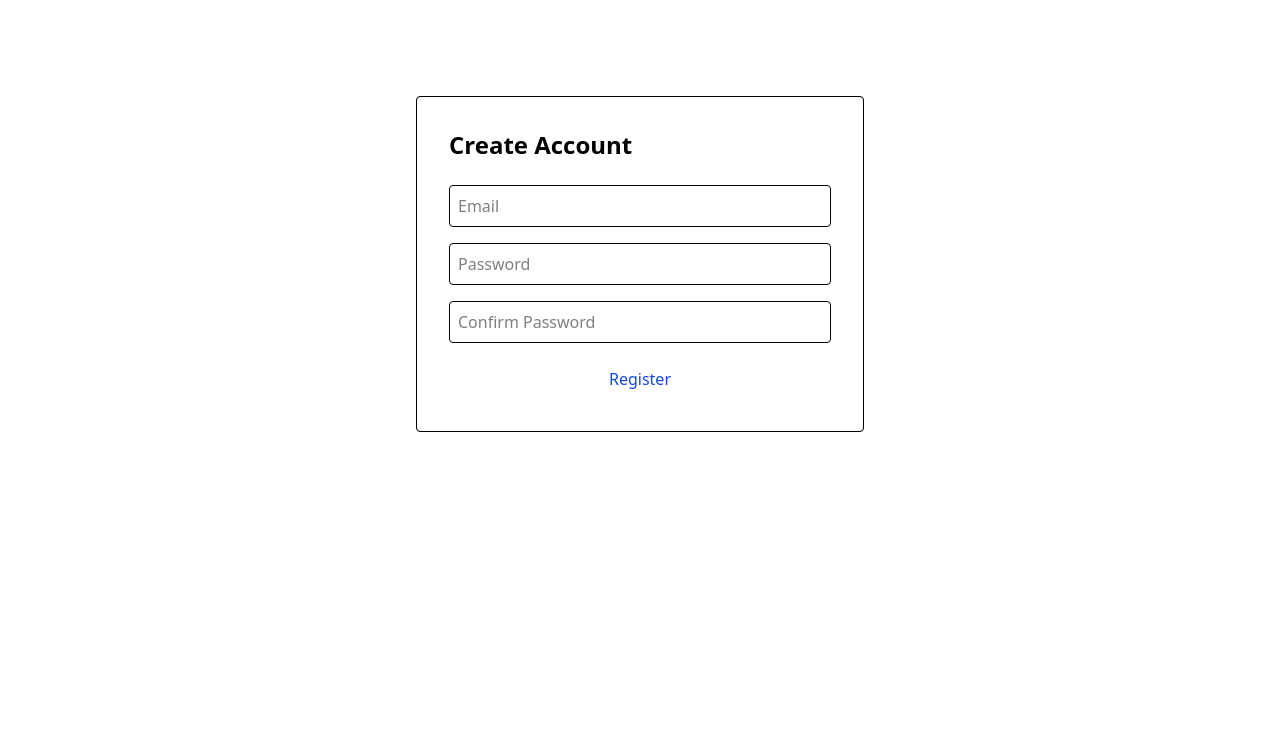
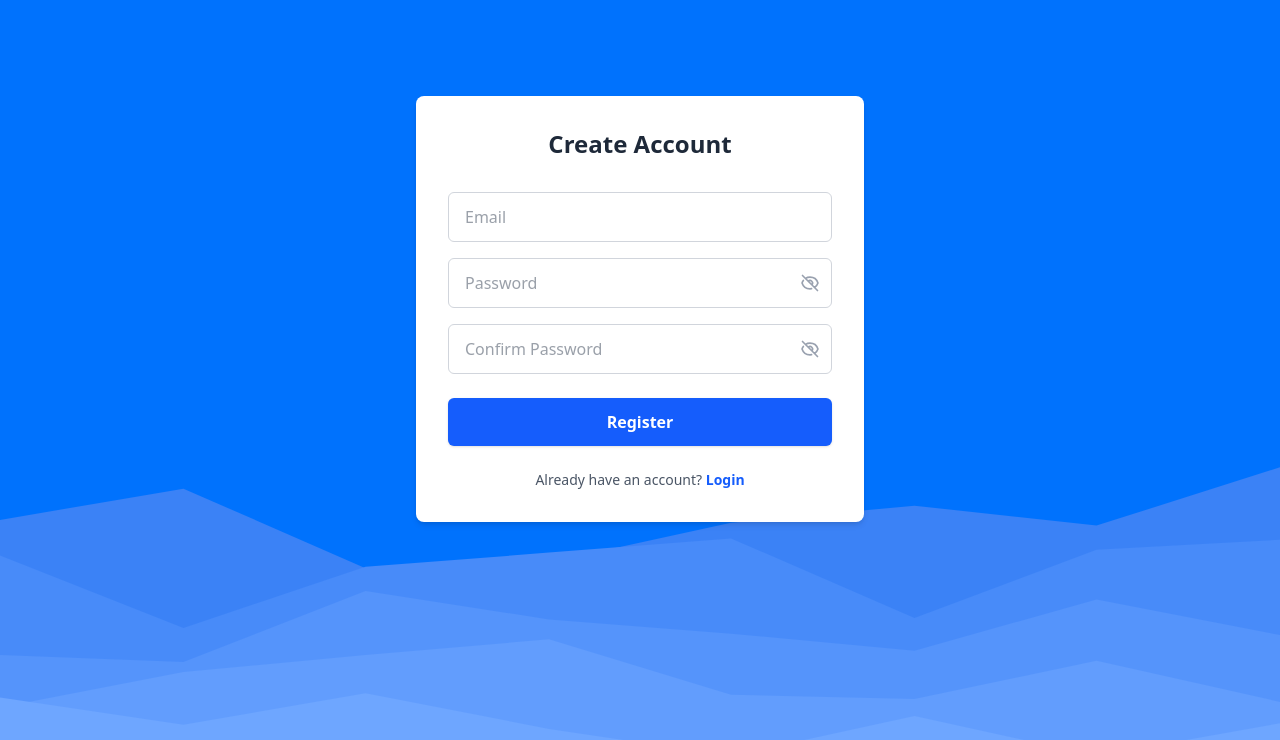
Before and after one commit to Divyanlr/React-SaaS-MVP----Project, a React app in the folder frontend/: page /register in a window 1280 px wide. Shown: the top 740 px of the page. Built offline with nearby package versions, Linux system fonts and the light colour scheme; the HTML template or start-up script is replaced by a standard one.

Commit message:
feat: updated design for login and reg pages

```diff
--- a/frontend/src/pages/Login.tsx
+++ b/frontend/src/pages/Login.tsx
@@ -1,10 +1,11 @@
 import { useState } from "react";
-import { useNavigate } from "react-router-dom";
+import { useNavigate, Link } from "react-router-dom";
 import { setToken } from "../utils/auth";
 
 export default function Login() {
   const [email, setEmail] = useState("");
   const [password, setPassword] = useState("");
+  const [showPassword, setShowPassword] = useState(false);
   const [error, setError] = useState("");
   const navigate = useNavigate();
 
@@ -36,38 +37,91 @@ export default function Login() {
   };
 
   return (
+    <div className="relative min-h-screen px-10 py-24 bg-blue-400 text-center text-white flex-grow overflow-hidden">
       <form
+        className="max-w-3xl mx-auto relative z-10 max-w-md w-full bg-white p-8 rounded-lg shadow-md"
         onSubmit={handleSubmit}
-      className="max-w-md mx-auto mt-24 p-8 border rounded"
       >
-      <h2 className="text-2xl font-semibold mb-6">Login</h2>
+        <h2 className="text-2xl font-bold text-gray-800 text-center mb-8">
+          Login to your account
+        </h2>
 
-      {error && <p className="text-red-600 mb-4">{error}</p>}
+        {error && (
+          <p className="text-red-600 mb-4 text-sm text-center">{error}</p>
+        )}
 
+        <div className="mb-4">
           <input
             type="email"
-        className="w-full mb-4 p-2 border rounded"
+            className="w-full px-4 py-3 border border-gray-300 rounded-md focus:outline-none focus:ring-2 focus:ring-blue-500 focus:border-transparent text-gray-700"
             value={email}
             onChange={(e) => setEmail(e.target.value)}
             placeholder="Email"
             required
           />
+        </div>
 
+        <div className="mb-6 relative">
           <input
-        type="password"
-        className="w-full mb-6 p-2 border rounded"
+            type={showPassword ? "text" : "password"}
+            className="w-full px-4 py-3 border border-gray-300 rounded-md focus:outline-none focus:ring-2 focus:ring-blue-500 focus:border-transparent text-gray-700"
             value={password}
             onChange={(e) => setPassword(e.target.value)}
             placeholder="Password"
             required
           />
+          <button
+            type="button"
+            onClick={() => setShowPassword(!showPassword)}
+            className="absolute right-3 top-1/2 transform -translate-y-1/2 text-gray-400 hover:text-gray-600"
+          >
+            <svg
+              className="w-5 h-5"
+              fill="none"
+              stroke="currentColor"
+              viewBox="0 0 24 24"
+            >
+              {showPassword ? (
+                <path
+                  strokeLinecap="round"
+                  strokeLinejoin="round"
+                  strokeWidth={2}
+                  d="M15 12a3 3 0 11-6 0 3 3 0 016 0z M2.458 12C3.732 7.943 7.523 5 12 5c4.478 0 8.268 2.943 9.542 7-1.274 4.057-5.064 7-9.542 7-4.477 0-8.268-2.943-9.542-7z"
+                />
+              ) : (
+                <path
+                  strokeLinecap="round"
+                  strokeLinejoin="round"
+                  strokeWidth={2}
+                  d="M13.875 18.825A10.05 10.05 0 0112 19c-4.478 0-8.268-2.943-9.543-7a9.97 9.97 0 011.563-3.029m5.858.908a3 3 0 114.243 4.243M9.878 9.878l4.242 4.242M9.88 9.88l-3.29-3.29m7.532 7.532l3.29 3.29M3 3l3.59 3.59m0 0A9.953 9.953 0 0112 5c4.478 0 8.268 2.943 9.543 7a10.025 10.025 0 01-4.132 5.411m0 0L21 21"
+                />
+              )}
+            </svg>
+          </button>
+        </div>
 
         <button
           type="submit"
-        className="w-full bg-green-600 text-white py-2 rounded"
+          className="w-full bg-blue-600 text-white py-3 rounded-md font-semibold hover:bg-blue-700 transition shadow-sm"
         >
           Login
         </button>
+
+        <p className="text-center text-gray-600 text-sm mt-6">
+          Don't have an account?{" "}
+          <Link
+            to="/register"
+            className="text-blue-600 hover:text-blue-700 font-semibold hover:underline"
+          >
+            Register
+          </Link>
+        </p>
       </form>
+      <img
+        src="/src/assets/hero-wave.svg"
+        alt="hero-wave"
+        className="absolute bottom-0 left-0 w-full"
+      />
+    </div>
   );
 }
--- a/frontend/src/pages/Register.tsx
+++ b/frontend/src/pages/Register.tsx
@@ -1,11 +1,13 @@
 import { useState } from "react";
 import { register } from "../services/api";
-import { useNavigate } from "react-router-dom";
+import { useNavigate, Link } from "react-router-dom";
 
 export default function Register() {
   const [email, setEmail] = useState("");
   const [password, setPassword] = useState("");
   const [confirm, setConfirm] = useState("");
+  const [showPassword, setShowPassword] = useState(false);
+  const [showConfirm, setShowConfirm] = useState(false);
   const [error, setError] = useState("");
   const navigate = useNavigate();
 
@@ -25,35 +27,130 @@ export default function Register() {
   };
 
   return (
+    <div className="relative min-h-screen px-10 py-24 bg-blue-400 text-center text-white flex-grow overflow-hidden">
       <form
+        className="max-w-3xl mx-auto relative z-10 max-w-md w-full bg-white p-8 rounded-lg shadow-md"
         onSubmit={handleSubmit}
-      className="max-w-md mx-auto mt-24 p-8 border rounded"
       >
-      <h2 className="text-2xl font-semibold mb-6">Create Account</h2>
+        <h2 className="text-2xl font-bold text-gray-800 text-center mb-8">
+          Create Account
+        </h2>
 
+        {error && (
+          <p className="text-red-600 mb-4 text-sm text-center">{error}</p>
+        )}
+
+        <div className="mb-4">
           <input
-        className="w-full mb-4 p-2 border rounded"
+            type="email"
+            className="w-full px-4 py-3 border border-gray-300 rounded-md focus:outline-none focus:ring-2 focus:ring-blue-500 focus:border-transparent text-gray-700"
+            value={email}
+            onChange={(e) => setEmail(e.target.value)}
             placeholder="Email"
-        onChange={(e) => setEmail(e.target.value)}
+            required
           />
+        </div>
+
+        <div className="mb-4 relative">
           <input
-        type="password"
-        className="w-full mb-4 p-2 border rounded"
+            type={showPassword ? "text" : "password"}
+            className="w-full px-4 py-3 border border-gray-300 rounded-md focus:outline-none focus:ring-2 focus:ring-blue-500 focus:border-transparent text-gray-700"
+            value={password}
+            onChange={(e) => setPassword(e.target.value)}
             placeholder="Password"
-        onChange={(e) => setPassword(e.target.value)}
+            required
           />
+          <button
+            type="button"
+            onClick={() => setShowPassword(!showPassword)}
+            className="absolute right-3 top-1/2 transform -translate-y-1/2 text-gray-400 hover:text-gray-600"
+          >
+            <svg
+              className="w-5 h-5"
+              fill="none"
+              stroke="currentColor"
+              viewBox="0 0 24 24"
+            >
+              {showPassword ? (
+                <path
+                  strokeLinecap="round"
+                  strokeLinejoin="round"
+                  strokeWidth={2}
+                  d="M15 12a3 3 0 11-6 0 3 3 0 016 0z M2.458 12C3.732 7.943 7.523 5 12 5c4.478 0 8.268 2.943 9.542 7-1.274 4.057-5.064 7-9.542 7-4.477 0-8.268-2.943-9.542-7z"
+                />
+              ) : (
+                <path
+                  strokeLinecap="round"
+                  strokeLinejoin="round"
+                  strokeWidth={2}
+                  d="M13.875 18.825A10.05 10.05 0 0112 19c-4.478 0-8.268-2.943-9.543-7a9.97 9.97 0 011.563-3.029m5.858.908a3 3 0 114.243 4.243M9.878 9.878l4.242 4.242M9.88 9.88l-3.29-3.29m7.532 7.532l3.29 3.29M3 3l3.59 3.59m0 0A9.953 9.953 0 0112 5c4.478 0 8.268 2.943 9.543 7a10.025 10.025 0 01-4.132 5.411m0 0L21 21"
+                />
+              )}
+            </svg>
+          </button>
+        </div>
+
+        <div className="mb-6 relative">
           <input
-        type="password"
-        className="w-full mb-4 p-2 border rounded"
+            type={showConfirm ? "text" : "password"}
+            className="w-full px-4 py-3 border border-gray-300 rounded-md focus:outline-none focus:ring-2 focus:ring-blue-500 focus:border-transparent text-gray-700"
+            value={confirm}
+            onChange={(e) => setConfirm(e.target.value)}
             placeholder="Confirm Password"
-        onChange={(e) => setConfirm(e.target.value)}
+            required
           />
+          <button
+            type="button"
+            onClick={() => setShowConfirm(!showConfirm)}
+            className="absolute right-3 top-1/2 transform -translate-y-1/2 text-gray-400 hover:text-gray-600"
+          >
+            <svg
+              className="w-5 h-5"
+              fill="none"
+              stroke="currentColor"
+              viewBox="0 0 24 24"
+            >
+              {showConfirm ? (
+                <path
+                  strokeLinecap="round"
+                  strokeLinejoin="round"
+                  strokeWidth={2}
+                  d="M15 12a3 3 0 11-6 0 3 3 0 016 0z M2.458 12C3.732 7.943 7.523 5 12 5c4.478 0 8.268 2.943 9.542 7-1.274 4.057-5.064 7-9.542 7-4.477 0-8.268-2.943-9.542-7z"
+                />
+              ) : (
+                <path
+                  strokeLinecap="round"
+                  strokeLinejoin="round"
+                  strokeWidth={2}
+                  d="M13.875 18.825A10.05 10.05 0 0112 19c-4.478 0-8.268-2.943-9.543-7a9.97 9.97 0 011.563-3.029m5.858.908a3 3 0 114.243 4.243M9.878 9.878l4.242 4.242M9.88 9.88l-3.29-3.29m7.532 7.532l3.29 3.29M3 3l3.59 3.59m0 0A9.953 9.953 0 0112 5c4.478 0 8.268 2.943 9.543 7a10.025 10.025 0 01-4.132 5.411m0 0L21 21"
+                />
+              )}
+            </svg>
+          </button>
+        </div>
 
-      {error && <p className="text-red-500 mb-4">{error}</p>}
-
-      <button className="bg-primary text-blue-700 w-full py-2 rounded">
+        <button
+          type="submit"
+          className="w-full bg-blue-600 text-white py-3 rounded-md font-semibold hover:bg-blue-700 transition shadow-sm"
+        >
           Register
         </button>
+
+        <p className="text-center text-gray-600 text-sm mt-6">
+          Already have an account?{" "}
+          <Link
+            to="/login"
+            className="text-blue-600 hover:text-blue-700 font-semibold hover:underline"
+          >
+            Login
+          </Link>
+        </p>
       </form>
+      <img
+        src="/src/assets/hero-wave.svg"
+        alt="hero-wave"
+        className="absolute bottom-0 left-0 w-full"
+      />
+    </div>
   );
 }
```
Lines whose indentation alone changed are shown as unchanged.
